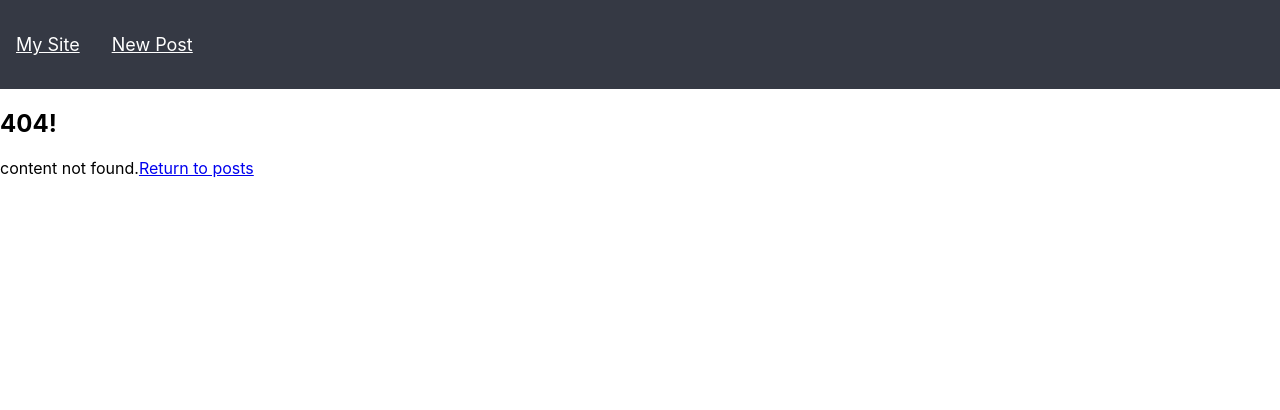
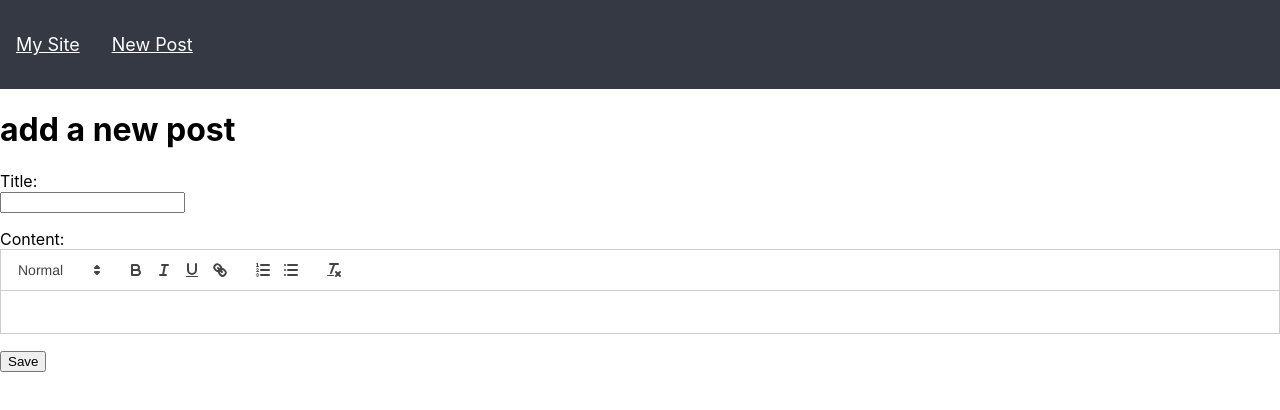
Before and after one commit to grlara9/firebase-authentication, a React (Create React App) app: page /edit/Hello-React in a window 1280 px wide. Before the commit this address had no page. Shown: the top 410 px of the page. Built offline with nearby package versions, Linux system fonts and the light colour scheme.

Commit message:
create new routes for update, create editpost function

```diff
--- a/src/App.js
+++ b/src/App.js
@@ -11,9 +11,9 @@ import NotFound from './components/NotFound';
   Redirect,
   Routes,
 } from "react-router-dom";*/
-import { Route, RouterProvider, createBrowserRouter, createRoutesFromElements, useParams } from 'react-router-dom';
+import { Route, RouterProvider, createBrowserRouter, createRoutesFromElements, useNavigate, useParams} from 'react-router-dom';
 import './App.css';
-import { useState } from 'react';
+import { useEffect, useState } from 'react';
 
 function App() {
   const [posts, setPosts] = useState([
@@ -46,6 +46,10 @@ function App() {
     }, 1600)
   }
 
+  const getNewSlugFromTitle = (title) => {
+    encodeURIComponent(title.toLowerCase().split(" ").join("-"))
+  }
+
   const addNewPost =(post) =>{
     post.id = posts.length + 1;
     post.slug = encodeURIComponent(
@@ -55,14 +59,18 @@ function App() {
     setFlashMessage(`saved`)
   }
 
+  const updatePost = (post)=>{
+
+  }
+
 
 
   const router = createBrowserRouter( createRoutesFromElements(
     <Route path="/" element={ <Root  message={message}/> }>
-
       <Route index element={<Posts posts={posts}/>} />
       <Route path='/new' element={<PostForm addNewPost={addNewPost}/>} />
       <Route path='/post/:postSlug' element={<PostWithParams posts={posts}/>}/>
+      <Route path='/edit/:postSlug' element={<EditWithParams posts={posts}/>} />
       <Route path='*' element={<NotFound />} />
 
     </Route>
@@ -76,6 +84,24 @@ function App() {
 
   }
 
+  function EditWithParams({posts}){
+    const { postSlug } = useParams();
+    const navigate = useNavigate();
+    const post = posts.find((post) => post.slug === postSlug);
+
+    useEffect(() => {
+      if(!post){
+        navigate('/');
+      }
+    }, [post, navigate])
+    //if no posts match the slug accessed, updated the post route to return NotFound
+
+    return post ? <PostForm post={post} /> :  null;
+
+  }
+
+
+
   return (
     <RouterProvider router={router}/>
   );
--- a/src/components/Posts.js
+++ b/src/components/Posts.js
@@ -15,6 +15,9 @@ const Posts = ({posts}) => (
                         <h2>
                             <Link to={`/post/${post.slug}`}>{post.title}</Link>
                         </h2>
+                        <p>
+                            <Link to={`/edit/${post.slug}`}>Edit</Link>
+                        </p>
                     </li>
                 ))
             }
```
